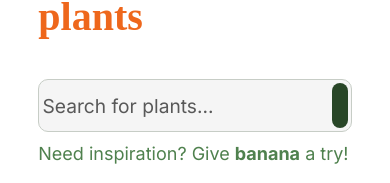
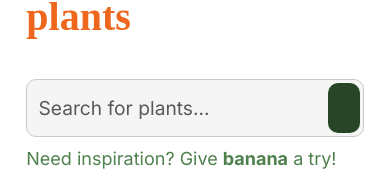
Before and after one commit to jasin1/garden-genius-V2, a React (Vite) app: page / in a window 390 px wide. Shown: the part 275-458 px from the top of the page. Built offline with nearby package versions, Linux system fonts and the light colour scheme; no server answers; a web font is replaced by a local one.

Commit message:
update searchBar responsive

```diff
--- a/src/components/SeachBar/SearchBar.css
+++ b/src/components/SeachBar/SearchBar.css
@@ -47,8 +47,11 @@
     }
 
     .btn-search{
-        padding: .5rem .5rem;
-
+        padding-left: 1rem;
+        padding-right: 1rem;
+        display: flex;
+        align-items: center;
+        justify-content: center;
     }
 
     .search-icon-wrapper{
@@ -62,4 +65,8 @@
     .search-icon {
       display: inline;
     }
+
+    .search-input{
+      padding-left: .5rem;
+    }
   }
```
